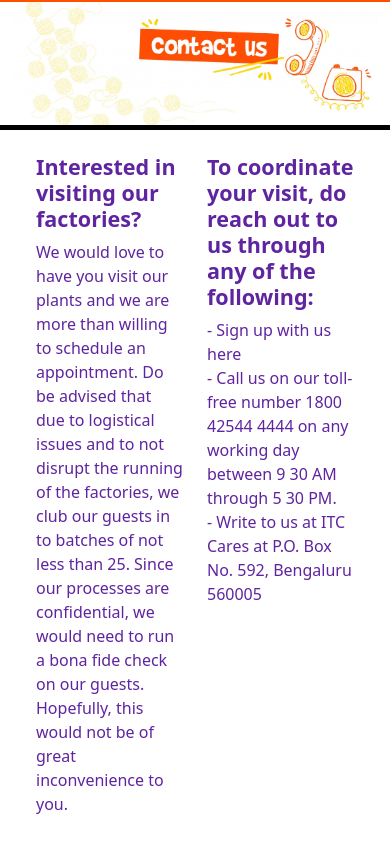
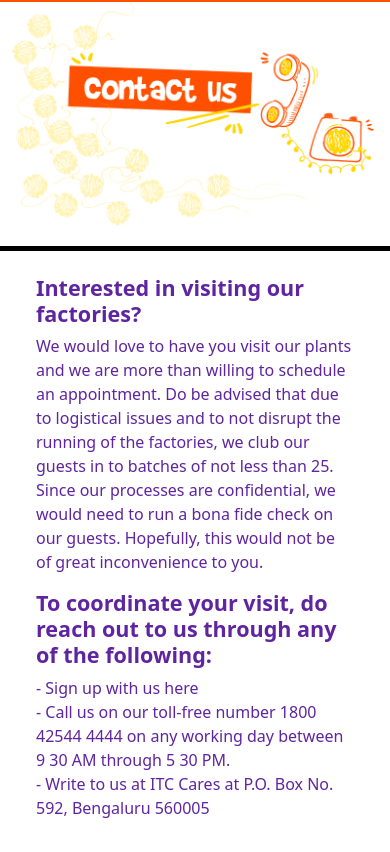
Before and after one commit to SuhailJafrinmk/Yippe-bootstrap, a plain HTML site: page contactus.html in a window 390 px wide. Shown: the part 80-932 px from the top of the page. Drawn offline with nearby package versions, Linux system fonts and the light colour scheme.

Commit message:
second commit

```diff
--- a/contactus.html
+++ b/contactus.html
@@ -7,6 +7,7 @@
     <link href="https://cdn.jsdelivr.net/npm/bootstrap@5.3.2/dist/css/bootstrap.min.css" rel="stylesheet" integrity="sha384-T3c6CoIi6uLrA9TneNEoa7RxnatzjcDSCmG1MXxSR1GAsXEV/Dwwykc2MPK8M2HN" crossorigin="anonymous">
 </head>
 <body style="box-sizing: border-box; margin: 0px; padding: 0px;">
+
 
 
   <!------------------------------------------------navigation-------------------------------------------------->
@@ -61,7 +62,8 @@
 
 
 <div style="border-bottom: 5px solid black;" class="container-fluid">
-  <img class="img-fluid" src="images/contactus-banner.jpg" alt="contactus-banner-img">
+  <img class="img-fluid d-sm-block d-none" src="images/contactus-banner.jpg" alt="contactus-banner-img">
+  <img class="img-fluid d-sm-none d-block" src="images/contactus-mobile.png" alt="contactus-image-mobile">
 </div>
 
 
@@ -70,11 +72,11 @@
 
     <div class="container">
       <div class="row p-4">
-        <div class="col-6">
+        <div class="col-sm-6 col-12">
           <h4 class="fw-bold" style="color: #5f249f;">Interested in visiting our factories?</h4>
           <p style="color: #5f249f;">We would love to have you visit our plants and we are more than willing to schedule an appointment. Do be advised that due to logistical issues and to not disrupt the running of the factories, we club our guests in to batches of not less than 25. Since our processes are confidential, we would need to run a bona fide check on our guests. Hopefully, this would not be of great inconvenience to you.</p>
         </div>
-        <div class="col-6">
+        <div class="col-sm-6 col-12">
           <h4 class="fw-bold" style="color: #5f249f;">To coordinate your visit, do reach out to us through any of the following:</h4>
           <p style="color: #5f249f;">- Sign up with us here<br>
             - Call us on our toll-free number 1800 42544 4444 on any working day between 9 30 AM through 5 30 PM.<br>
@@ -159,7 +161,6 @@
     </div>
      </form>
             </div>
-
         </div>
     </div>
 
@@ -315,8 +316,6 @@
     }else{
       document.getElementById("stateerror").textContent="";
     }
-
-
     });
 </script>
 </body>
```
Also changed, not shown: index.html (+1 -1 lines), images/contactus-mobile.png (added).
